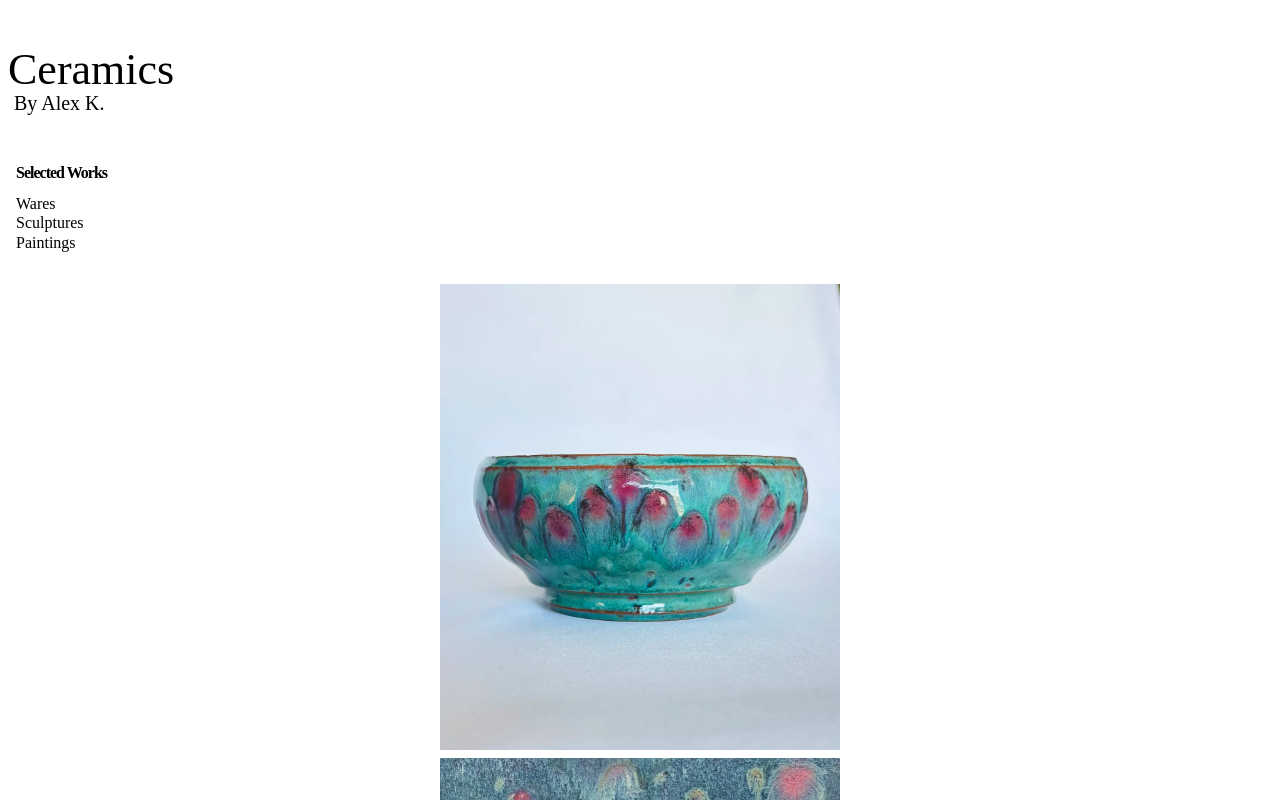
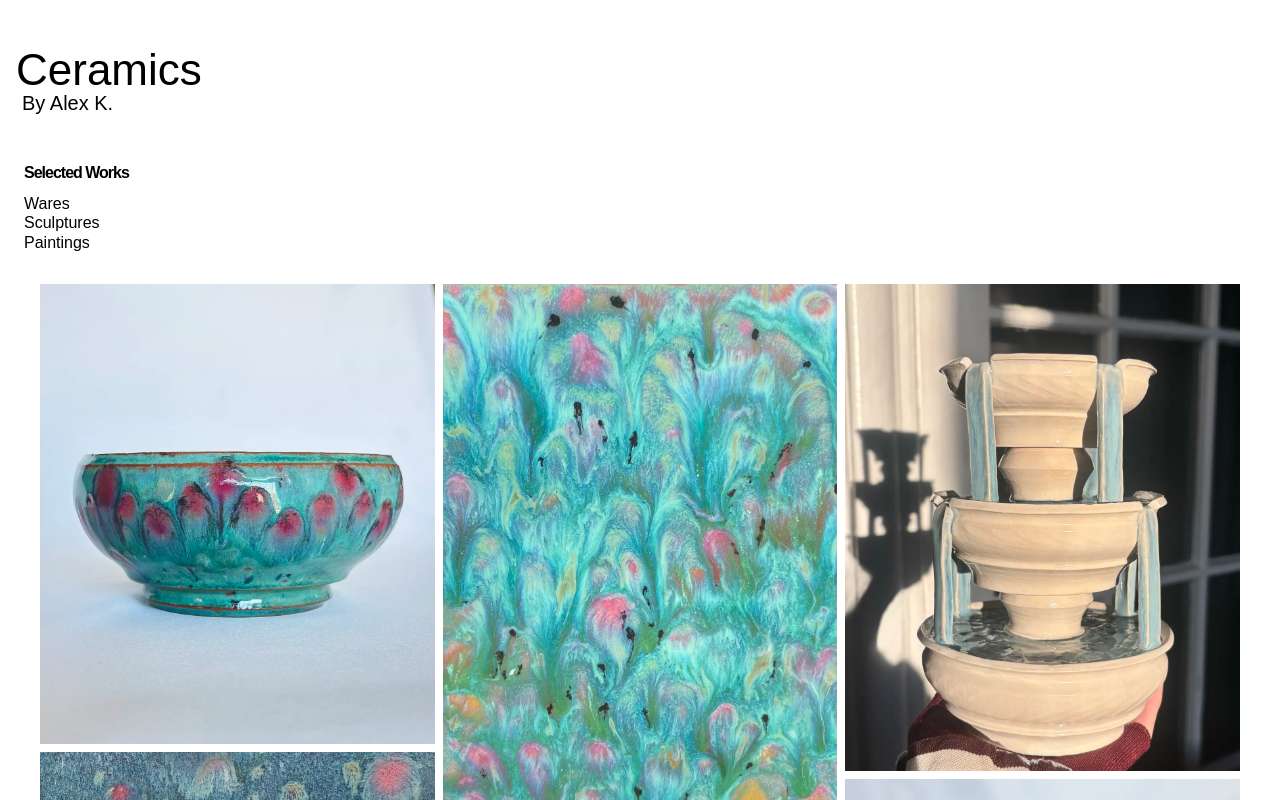
Before and after one commit to kilian-zindel/alexceramics, a plain HTML site: page index.html in a window 1280 px wide. Shown: the top 800 px of the page. Drawn offline with Linux system fonts and the light colour scheme; a web font is replaced by a local one.

Commit message:
cleanup and added icon

```diff
--- a/index.html
+++ b/index.html
@@ -1,21 +1,4 @@
 <!DOCTYPE html>
-
-<!--
-# README
-
-This site was created by Kilian Zindel.
-
-A handcrafted website for an artist with handcrafted art.
-No website builders and no AI slop were used in the creation of this site.
-Created by an iterative processes of learning, tweaking, experimenting.
-
-If you are an atrist looking for a website please contact me.
-
-Name:   Kilian Zindel
-Phone:  (312) 489-7798
-Email:  kilianzindel@proton.me
-
-I don't accept money I only accept art as payment. -->
 
 <html lang="en">
 <head>
@@ -25,31 +8,32 @@ I don't accept money I only accept art as payment. -->
     <meta name="viewport" content="width=device-width, initial-scale=1">
 
     <!-- My Code -->
+    <link rel="icon" type="image/x-icon" href="/favicon.ico">
     <link rel="stylesheet" href="style.css">
     <script src="script.js" defer></script>
 
     <!-- Google Fonts -->
     <link rel="preconnect" href="https://fonts.googleapis.com">
     <link rel="preconnect" href="https://fonts.gstatic.com" crossorigin>
-    <link href="https://fonts.googleapis.com/css2?family=Cantarell:ital,wght@0,400;0,700;1,400;1,700&family=Changa&family=Montserrat:ital,wght@0,100..900;1,100..900&display=swap" rel="stylesheet">
+    <link href="https://fonts.googleapis.com/css2?family=Cantarell:ital,wght@0,400;0,700;1,400;1,700&display=swap" rel="stylesheet">
 </head>
 <body>
     <!-- HEADER -->
-    <header style="margin-top: 48px;">
-        <div style="font-size: 2.75em; line-height: 1">Ceramics</div>
-        <div class="magnet" style="font-size: 1.25em; padding-left: 6px; width: max-content">By Alex K.</div>
-    </header>
+    <div class="header">
+        <div class="page-heading">Ceramics</div>
+        <div class="page-subheading">By Alex K.</div>
+    </div>
 
     <!-- IMAGE GALLERY -->
     <!-- filters -->
     <div class="controls" style="margin-top: 48px; padding-left: 8px;">
-        <button class="filter active magnet" data-filter="all" style="margin-bottom: 12px">Selected Works</button>
-        <button class="filter magnet" data-filter="ware">Wares</button>
-        <button class="filter magnet" data-filter="sculpture">Sculptures</button>
-        <button class="filter magnet" data-filter="painting">Paintings</button>
+        <button class="filter active" data-filter="all" style="margin-bottom: 12px">Selected Works</button>
+        <button class="filter" data-filter="ware">Wares</button>
+        <button class="filter" data-filter="sculpture">Sculptures</button>
+        <button class="filter" data-filter="painting">Paintings</button>
     </div>
 
     <!-- images -->
-    <div class="gallery" style="margin-top: 32px;"></div>
+    <div class="images-container"></div>
 </body>
 </html>
--- a/script.js
+++ b/script.js
@@ -29,18 +29,17 @@ const images = [
 ]
 
 // POPULATE IMAGE GALLERY
-const gallery = document.querySelector(".gallery");
+const gallery = document.querySelector(".images-container");
 
 images.forEach((img, i) => {
     const el = document.createElement("img");
     el.src = `assets/display/${img.filename}`;
-    el.alt = img.category + " titled " + img.title;
+    el.alt = `${img.category} titled ${img.title}`;
     el.dataset.category = img.category;
     el.classList.add('gallery-item');
 
     // lazy loading all but the first 3 images
     if (i > 3) el.loading = 'lazy';
-    // el.classList.add('magnet')
     gallery.appendChild(el);
 })
 
--- a/style.css
+++ b/style.css
@@ -3,34 +3,50 @@
 :root {
     --accent: #D06677;
 }
-
 body {
+    margin: 0;
     background-color: white;
-    font-family: "Cantarell";
+    font-family: "Cantarell", sans-serif;
 }
 button {
     all: unset;
     cursor: pointer;
 }
 
+/* HEADER */
+.header {
+    margin-top: 48px;
+    margin-left: 16px;
+}
+.page-heading {
+    font-size: 2.75em;
+    line-height: 1;
+    width: max-content;
+}
+.page-subheading {
+    font-size: 1.25em;
+    padding-left: 6px;
+    width: max-content;
+}
+
 /* IMAGE GALLERY */
-.gallery {
-    display: flex;
-    flex-direction: column;
+.controls {
+    margin-left: 16px;
+}
+
+.images-container {
+    max-width: 1200px;
+    margin: 32px auto;
+    padding: 0px 8px;
     column-count: 3;
     column-gap: 8px;
-    align-content: center;
-    flex-wrap: wrap;
-    /* max-height: 4000px; */
-    gap: 8px;
 }
 
 .gallery-item {
-    /* width: 100%; */
-    width: 400px;
-    /* max-width: 400px; */
+    width: 100%;
     height: auto;
-    transition: transform 0.3s ease;
+    display: block;
+    margin-bottom: 8px;
 }
 
 .gallery-item.hide {
@@ -46,8 +62,7 @@ button {
 .filter:hover {
     font-weight: 900;
     letter-spacing: -1px;
-    color: #D06677;
-    cursor: pointer;
+    color: var(--accent);
 }
 
 .filter.active {
@@ -56,18 +71,8 @@ button {
     color: black;
 }
 
-@media only screen and (max-width: 600px) {
-    /* Styles for mobile */
-    .gallery {
-        /* display: flex;
-        flex-direction: column;  */
-        flex-wrap: nowrap;
-        max-height: none;
-        /* gap: 8px; */
-    }
-    .gallery-item {
-        max-width: none;
-        width: 100%;
-        height: auto;
-    }
+@media (max-width: 600px) {
+    .images-container { column-count: 1; }
+    .header { margin-left: 2px; }
+    .controls { margin-left: 2px; }
 }
```
Also changed, not shown: favicon.ico (added).
